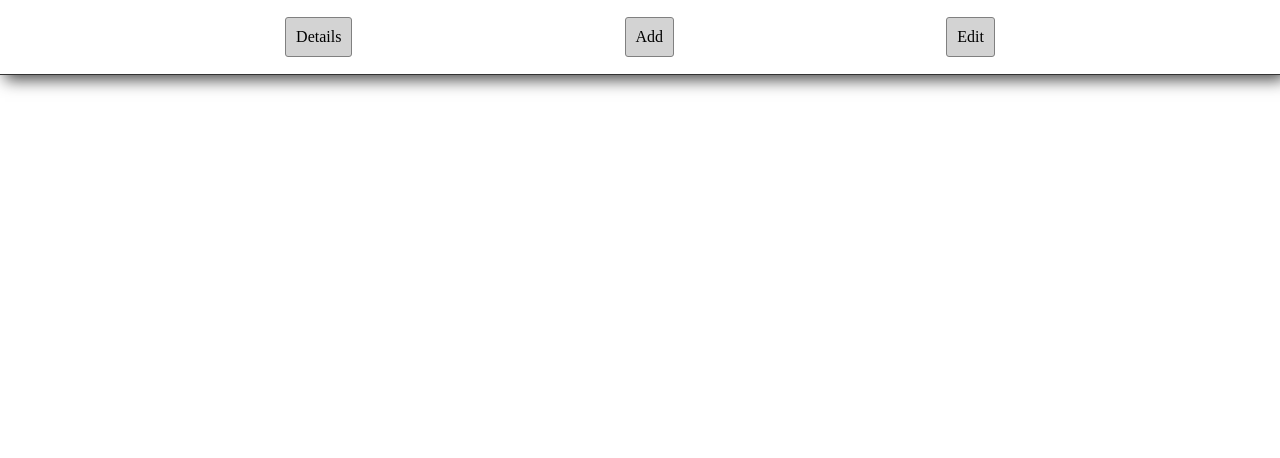
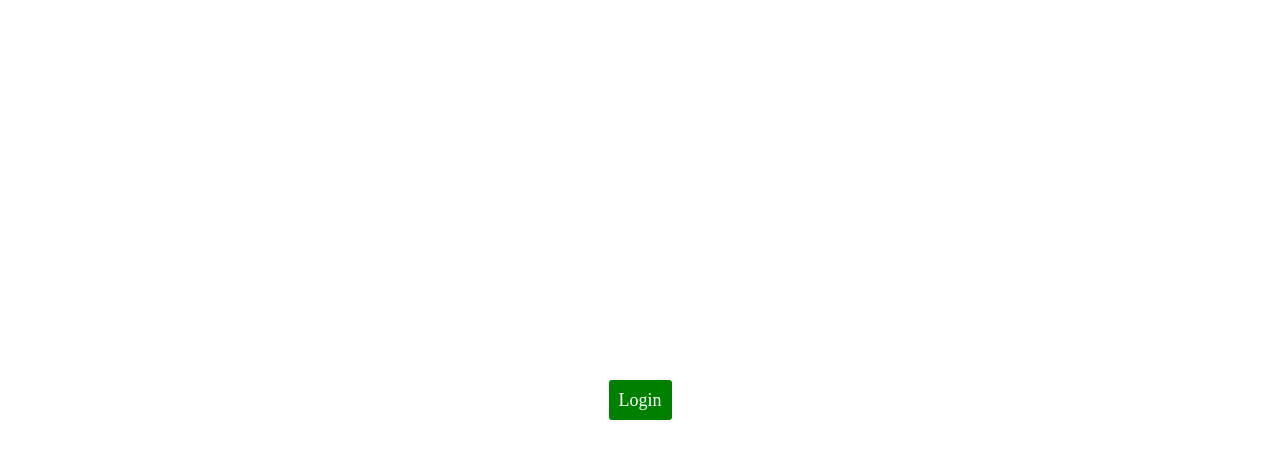
Before and after one commit to DashrathYadav/HomeRent_FrontEnd, a React (Vite) app: page / in a window 1280 px wide. Shown: the top 458 px of the page. Built offline with nearby package versions, Linux system fonts and the light colour scheme; the HTML template or start-up script is replaced by a standard one; a web font is replaced by a local one.

Commit message:
hardcode url

```diff
--- a/src/App.jsx
+++ b/src/App.jsx
@@ -1,7 +1,6 @@
 import React from "react";
 import { Route,RouterProvider,createBrowserRouter, createRoutesFromElements } from "react-router-dom"
 import Login from "./component/login/Login"
-import LanginPage from "./component/LanginPage"
 import LoginOwner from "./component/login/LoginOwner"
 
 import { Provider } from "react-redux";
@@ -16,12 +15,12 @@ import NewMonth from "./component/admin/create/NewMonth";
 import NewYear from "./component/admin/create/NewYear";
 import EditOptions from "./component/admin/edits/EditOptions";
 import EditMonth from "./component/admin/edits/EditMonth";
-
+import LanginPage from "./component/LandingPage";
 
 const router=createBrowserRouter(
   createRoutesFromElements(
     <Route path="/" >
-    <Route path="/" element={<Dashboard/>} />
+    <Route path="/" element={<LanginPage/>} />
     <Route path="/login" element={<Login/>} />
     <Route path="/loginOwner" element={<LoginOwner/>} />
     <Route path="/home" element={<HomePage/>} />
--- /dev/null
+++ b/src/component/LandingPage.css
@@ -0,0 +1,18 @@
+.LandingPage--span{
+
+    width: 100%;
+    height: 100vh;
+    display: flex;
+    justify-content: center;
+    align-items: center;
+}
+
+.LandigPageOptions--span{
+
+    padding:10px;
+    margin: 5px;
+    border-radius: 3px;
+    color: white;
+    font-size: large;
+
+}
--- /dev/null
+++ b/src/component/LandingPage.jsx
@@ -0,0 +1,14 @@
+import React from 'react'
+import { Link } from 'react-router-dom'
+import './LandingPage.css'
+
+function LandingPage() {
+  return (
+
+    <div className='LandingPage--span'>
+      <Link to={'login'} ><span  style={{backgroundColor:"green"}} className='LandigPageOptions--span' >Login </span></Link>
+    </div>
+  )
+}
+
+export default LandingPage
--- a/src/component/LanginPage.jsx
+++ /dev/null
@@ -1,10 +0,0 @@
-import React from 'react'
-
-function LanginPage() {
-  return (
-    <div>LanginPage</div>
-
-  )
-}
-
-export default LanginPage
--- a/src/component/admin/create/NewMonth.jsx
+++ b/src/component/admin/create/NewMonth.jsx
@@ -65,7 +65,9 @@ function NewMonth() {
         ...formData,
         tenantIds: optionValue,
       };
-      const backedURL = backendURL();
+      // const backedURL = backendURL();
+
+      const backedURL = "https://homerent-bcu9.onrender.com";
       let result = await fetch(backedURL + "createMonth", {
         body: JSON.stringify(data),
         method: "POST",
--- a/src/component/admin/create/NewRoom.jsx
+++ b/src/component/admin/create/NewRoom.jsx
@@ -10,7 +10,8 @@ import { backendURL } from "../../backEndURl";
 function NewRoom() {
   const navigate=useNavigate();
   const [roomNo, setRoomNo] = useState("");
-  const backedURL = backendURL();
+  // const backedURL = backendURL();
+  const backedURL = "https://homerent-bcu9.onrender.com";
   async function handleCreateRoom(e) {
     let result = await fetch(backedURL + "createRoom", {
       body: JSON.stringify({ roomNo: roomNo }),
--- a/src/component/admin/create/NewYear.jsx
+++ b/src/component/admin/create/NewYear.jsx
@@ -9,7 +9,9 @@ function NewYear() {
     const navigate=useNavigate();
     const [roomNo, setRoomNo] = useState("");
     const [year, setYear] = useState("");
-    const backedURL = backendURL();
+    // const backedURL = backendURL();
+    const backedURL = "https://homerent-bcu9.onrender.com";
+
     async function handleAddYear(e) {
       let result = await fetch(backedURL + "createYear", {
         body: JSON.stringify({ roomNo: roomNo,year:year }),
--- a/src/component/admin/details/RoomDetail.jsx
+++ b/src/component/admin/details/RoomDetail.jsx
@@ -8,7 +8,9 @@ import { ToastContainer } from "react-toastify";
 import { backendURL } from "../../backEndURl";
 
 export const roomDataFetch = async ({ params }) => {
-  const backedURL = backendURL();
+  // const backedURL = backendURL();
+  const backedURL = "https://homerent-bcu9.onrender.com";
+
   console.log("params room no", params.roomNo);
   let result = await fetch(backedURL + "login", {
     body: JSON.stringify({ roomNo: params.roomNo }),
--- a/src/component/admin/edits/EditMonth.jsx
+++ b/src/component/admin/edits/EditMonth.jsx
@@ -65,7 +65,9 @@ function EditMonth() {
         ...formData,
         tenantIds: optionValue,
       };
-      const backedURL =backendURL();
+      // const backedURL =backendURL();
+      const backedURL = "https://homerent-bcu9.onrender.com";
+
       let result = await fetch(backedURL + "updateMonth", {
         body: JSON.stringify(data),
         method: "POST",
--- a/src/component/login/Login.jsx
+++ b/src/component/login/Login.jsx
@@ -8,7 +8,10 @@ function Login() {
 
   const dispatch= useDispatch();
 
-  const backedURL = backendURL();
+  // const backedURL = backendURL();
+  // const backedURL="https://homerent-bcu9.onrender.com";
+  const backedURL = "https://homerent-bcu9.onrender.com";
+
 
   const [roomNo, setroomNo] = useState("");
   const [password, setpassword] = useState("");
--- a/src/component/login/LoginOwner.jsx
+++ b/src/component/login/LoginOwner.jsx
@@ -4,7 +4,8 @@ import { Link } from "react-router-dom";
 import { backendURL } from "../backEndURl";
 
 function LoginOwner() {
-  const backedURL =backendURL();
+  // const backedURL =backendURL();
+  const backedURL = "https://homerent-bcu9.onrender.com";
 
   const [password, setpassword] = useState("");
 
```
